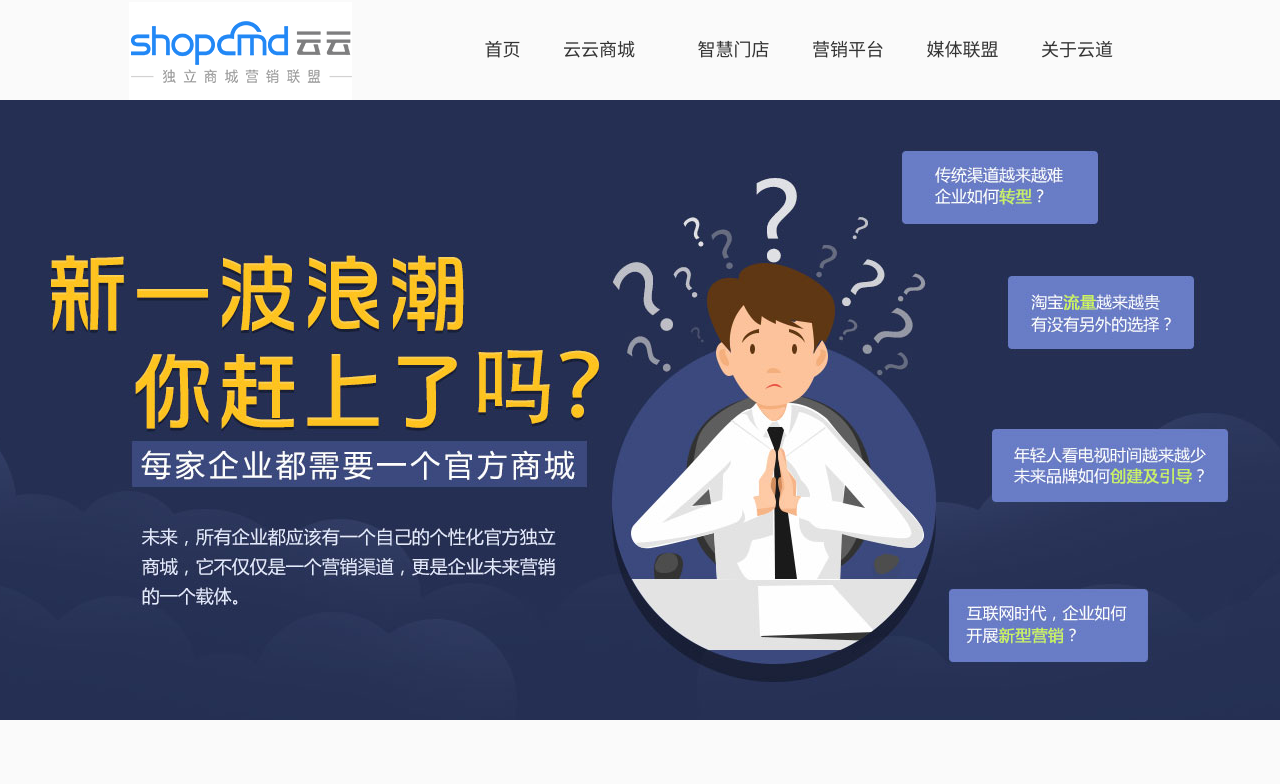
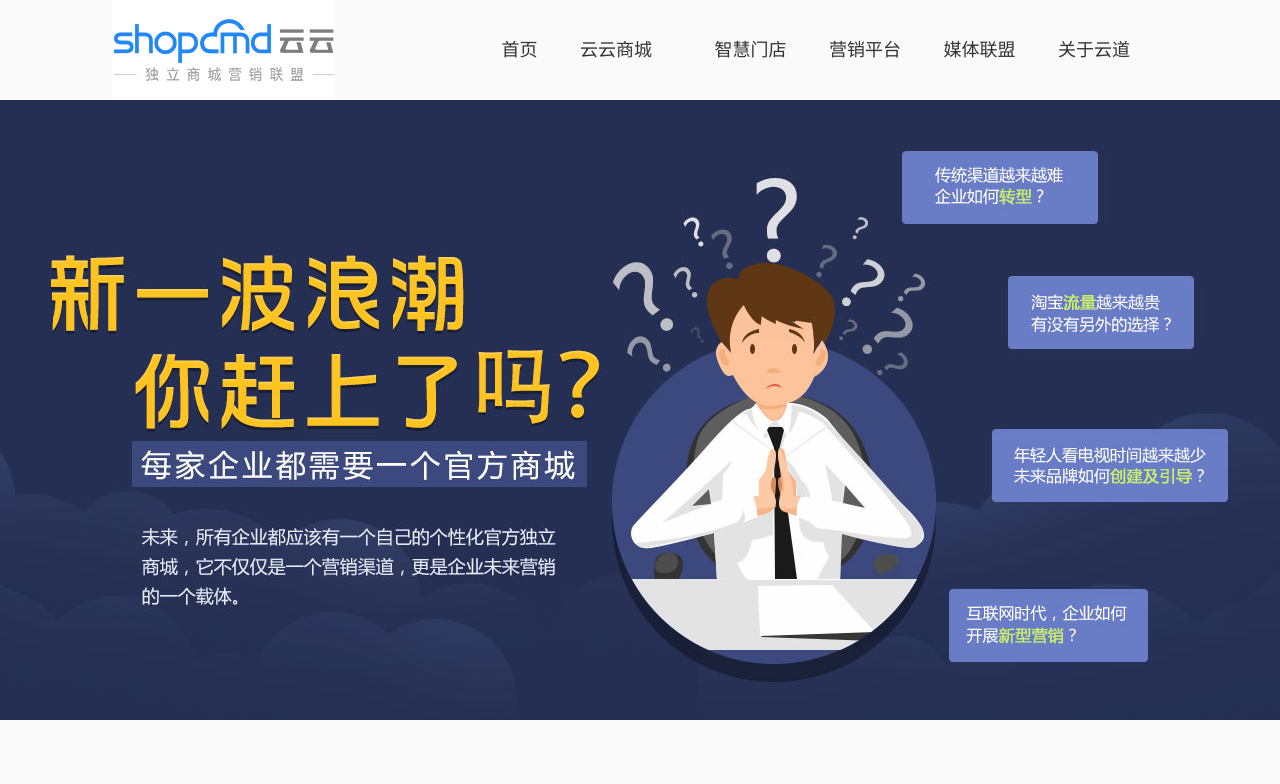
Before and after one commit to li6in9muyou/big-homework-repo, a plain HTML site: page day18-shopcmd/index.html in a window 1280 px wide. Shown: the top 784 px of the page. Drawn offline with Linux system fonts and the light colour scheme.

Commit message:
correction: wrap logo inside h1 tag and use float layout

```diff
--- a/day18-shopcmd/index.html
+++ b/day18-shopcmd/index.html
@@ -29,15 +29,19 @@
     }
 
     a[logo] {
-      display: inline-block;
+      display: block;
       background-position: -278px -10px;
       width: 223px;
       height: 100px;
-      vertical-align: middle;
+    }
+
+    header h1 {
+      float: left;
       margin-right: min(379px, 10vw);
     }
 
     nav {
+      float: right;
       height: 100px;
       line-height: 100px;
       text-align: center;
@@ -86,8 +90,12 @@
 </head>
 
 <body>
+  <header>
+    <div class="w1056 clearfix center">
+      <h1>
+        <a href="#" logo icon></a>
+      </h1>
       <nav>
-    <a href="#" logo icon></a>
         <a href="#">首页</a>
         <a href="#" class="mr58">云云商城</a>
         <a href="#">智慧门店</a>
@@ -95,6 +103,8 @@
         <a href="#">媒体联盟</a>
         <a href="#">关于云道</a>
       </nav>
+    </div>
+  </header>
   <section>
     <img class="banner" src="img/banner-1.jpg" alt="每家企业都需要一个官方商城" width="1903" height="620">
   </section>
```
Lines whose indentation alone changed are shown as unchanged.
